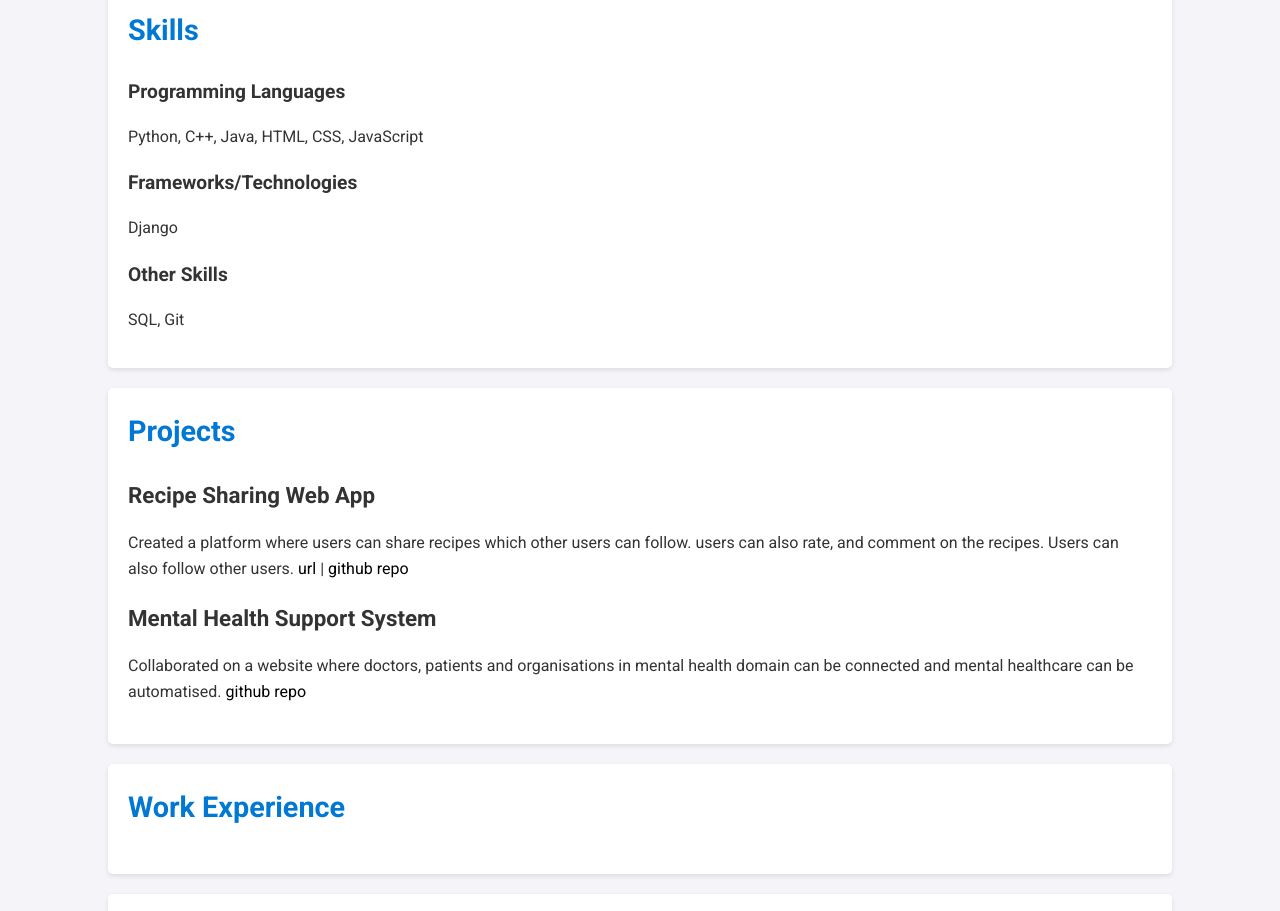
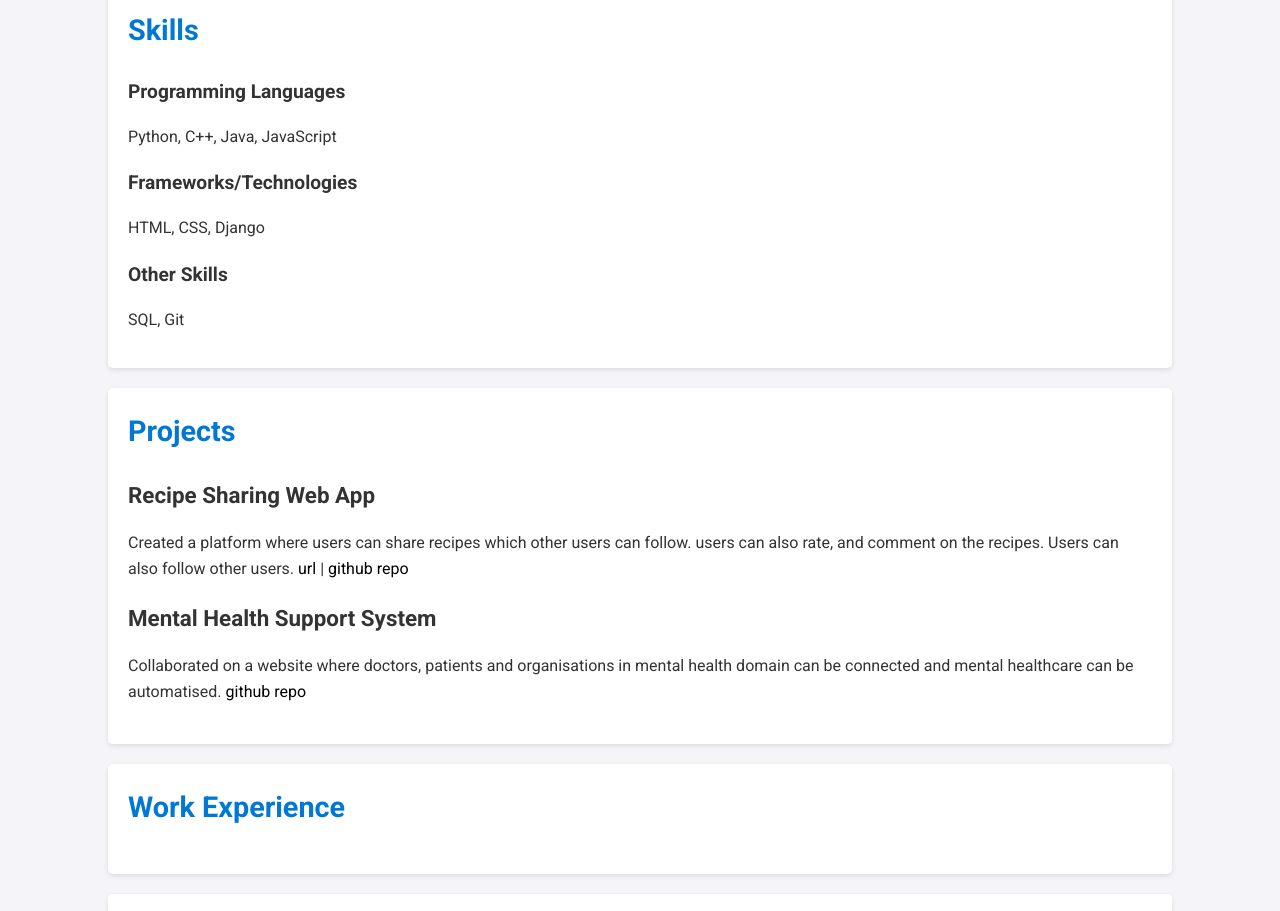
Before and after one commit to tanvir464/portfolio, a plain HTML site: page index.html in a window 1280 px wide. Shown: the part 1040-1951 px from the top of the page. Drawn offline with Linux system fonts and the light colour scheme.

Commit message:
minor edit

```diff
--- a/index.html
+++ b/index.html
@@ -47,11 +47,11 @@
             <h2>Skills</h2>
             <div class="skill-category">
                 <h3>Programming Languages</h3>
-                <p>Python, C++, Java, HTML, CSS, JavaScript</p>
+                <p>Python, C++, Java, JavaScript</p>
             </div>
             <div class="skill-category">
                 <h3>Frameworks/Technologies</h3>
-                <p>Django</p>
+                <p>HTML, CSS, Django</p>
             </div>
             <div class="skill-category">
                 <h3>Other Skills</h3>
```
